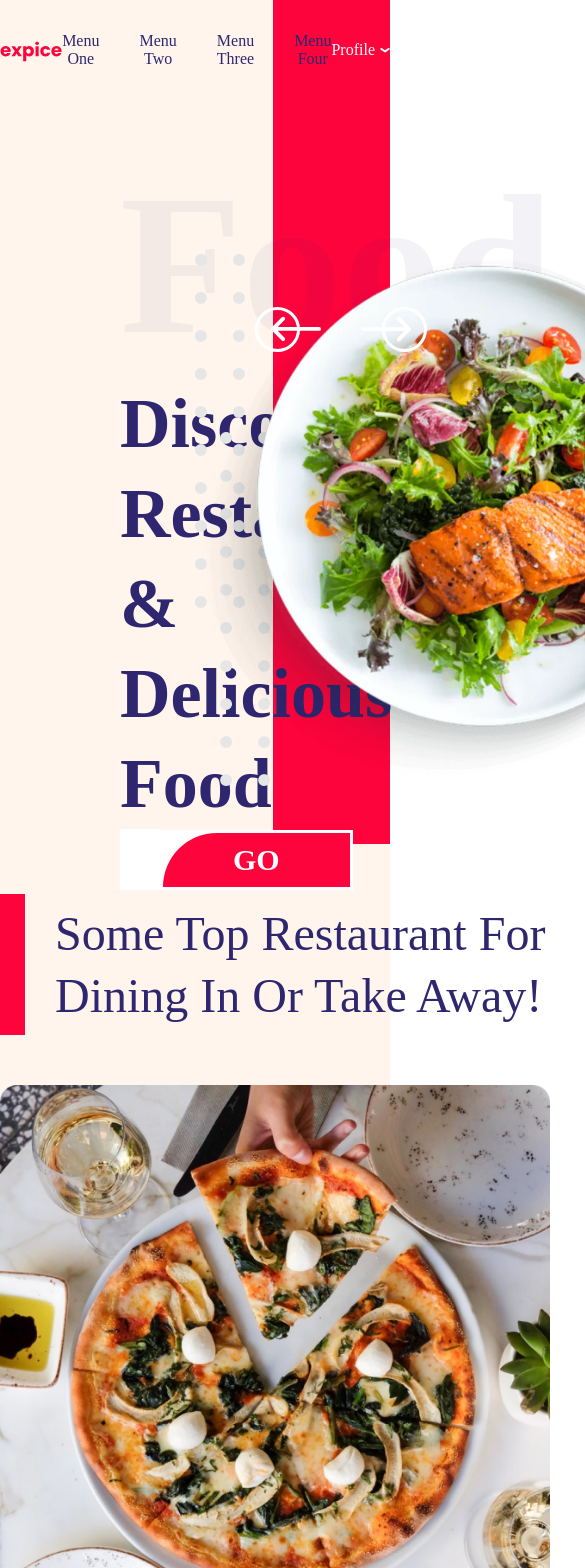
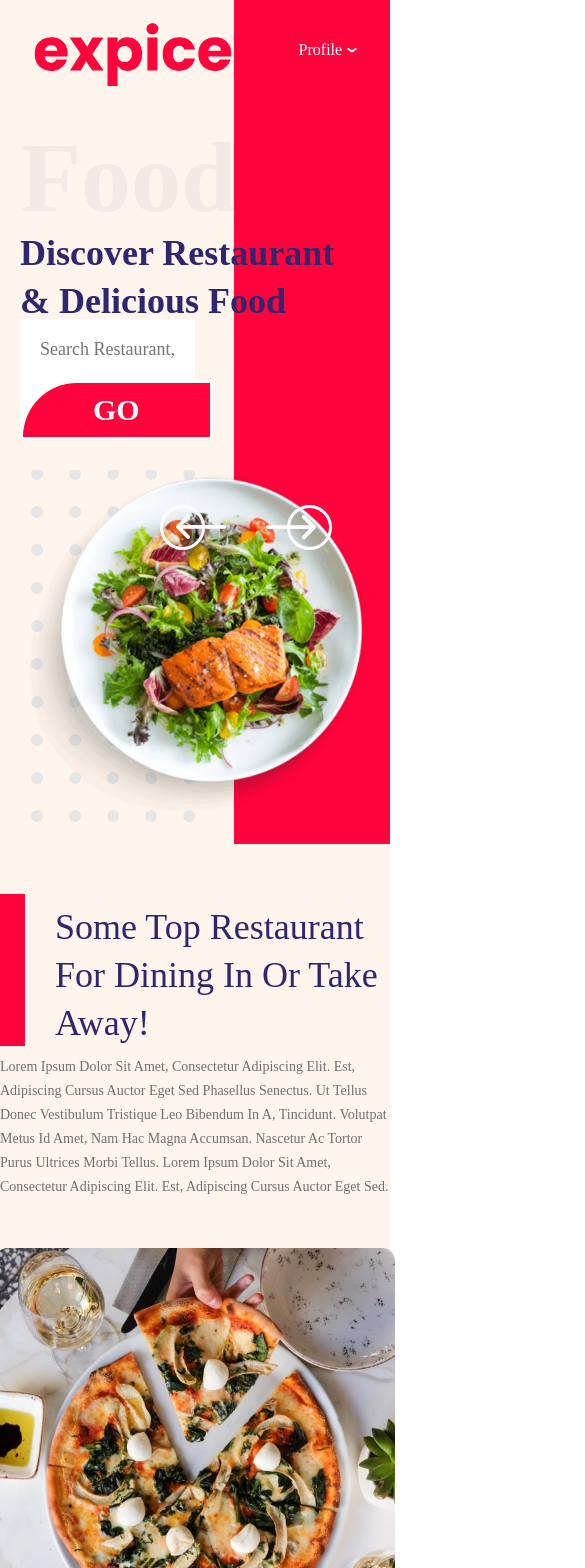
Before and after one commit to isroilomonjonov/restaurant, a Next.js app: page / in a window 390 px wide. Shown: the top 1568 px of the page, 585 px wide, since content can reach past the window. Built offline with nearby package versions, Linux system fonts and the light colour scheme.

Commit message:
all components get responsive

```diff
--- a/src/app/page.tsx
+++ b/src/app/page.tsx
@@ -44,12 +44,14 @@ export default function Home() {
             adipiscing elit. Est, adipiscing cursus auctor eget sed.
           </p>
         </div>
-        <div className={`${styles.foods}`}>
+        <div className={`${styles.foodsContainer}`}>
+          <div className={`${styles.foods}`}>
           {foodCardData.map((e) => (
             <FoodCard key={e.id} data={e} />
           ))}
-          <SeeMore />
+        </div><SeeMore />
         </div>
+
       </div>
       <div className={`${styles.bookingSection}`}>
         <Image
--- a/src/components/FoodCard/foodCard.tsx
+++ b/src/components/FoodCard/foodCard.tsx
@@ -7,13 +7,8 @@ import { FoodCardItem } from "@/interface/food";
 export const FoodCard = ({ data }: { data: FoodCardItem }) => {
   return (
     <div className="box">
-      <div className="element-wrapper">
-        <div
-          className="element"
-          style={{ backgroundImage: `url(${data.img})` }}
-        >
+      <div className="element" style={{ backgroundImage: `url(${data.img})` }}>
         <div className="fire-water">
-            <div className="overlap">
             <div className="rectangle">
               <div className="rectangle2">
                 <h1 className="text-wrap">{data.name}</h1>
@@ -33,7 +28,5 @@ export const FoodCard = ({ data }: { data: FoodCardItem }) => {
         </div>
       </div>
     </div>
-      </div>
-    </div>
   );
 };
--- a/src/components/FoodCard/style.css
+++ b/src/components/FoodCard/style.css
@@ -1,10 +1,3 @@
-.element-wrapper {
-  border: 0px none;
-  height: 600px;
-  width: 600px;
-  cursor: pointer;
-}
-
 .element {
   display: flex;
   align-items: flex-end;
@@ -30,7 +23,6 @@
   display: flex;
   flex-direction: column;
 }
-
 .rectangle2 {
   padding: 4rem 6rem;
   display: flex;
@@ -38,7 +30,7 @@
   flex-direction: column;
 }
 
-.element-wrapper:hover .rectangle {
+.element:hover .rectangle {
   opacity: 1;
 }
 
@@ -89,3 +81,22 @@
   line-height: 2.4rem;
   text-transform: capitalize;
 }
+@media (max-width: 528px) {
+  .element {
+    width: 40rem;
+    height: 42rem;
+    align-items: flex-end;
+    justify-content: flex-start;
+  }
+  .rectangle {
+    width: 40rem;
+  }
+  .book-now-btn {
+    width: 16rem;
+    height: 4.4615rem;
+    flex-shrink: 0;
+  }
+  .we-are-all-about-we {
+    width: 100%;
+  }
+}
--- a/src/components/FoodCard2/foodCard2.module.css
+++ b/src/components/FoodCard2/foodCard2.module.css
@@ -53,3 +53,11 @@
   font-weight: 700;
   text-transform: capitalize;
 }
+@media (max-width:600px) {
+  .imgContainer{
+    width: 32rem;
+  }
+  .textContainer{
+    width: 32rem;
+  }
+}
--- a/src/components/Footer/footer.module.css
+++ b/src/components/Footer/footer.module.css
@@ -8,7 +8,7 @@
   gap: 2rem;
   position: relative;
 }
-.footer img{
+.footer img {
   width: 45rem;
   height: 76rem;
   flex-shrink: 0;
@@ -51,6 +51,7 @@
 .inputContainer {
   display: flex;
   align-items: center;
+  justify-content: space-between;
   width: 54.4rem;
   height: 9rem;
   flex-shrink: 0;
@@ -91,7 +92,27 @@
   text-transform: capitalize;
   cursor: pointer;
 }
-.ul li:hover{
+.ul li:hover {
   opacity: 0.7;
-
 }
+@media (max-width: 1067px) {
+  .footer img {
+    display: none;
+  }
+}
+@media (max-width: 600px) {
+  .inputContainer {
+    width: 37.9rem;
+    height: 6rem;
+    flex-shrink: 0;
+  }
+  .inputContainer button {
+    margin-right: 1rem;
+  }
+  .footer h2 {
+    width: 100%;
+  }
+  .footerP {
+    width: 100%;
+  }
+}
--- a/src/components/Hero/hero.module.css
+++ b/src/components/Hero/hero.module.css
@@ -1,5 +1,5 @@
 .container {
-  height: 100vh;
+  min-height: 100vh;
   background: linear-gradient(
     to right,
     #fff5ec 0%,
@@ -100,15 +100,12 @@
   animation-name: example;
   animation-duration: 2s;
 }
-.imgContainer{
+.imgContainer {
   border-radius: 50%;
-
 }
 @keyframes example {
   0% {
     transform: rotateZ(0deg);
-    width: 530px;
-    height: 530px;
   }
   /* 40% {
     width: 450px;
@@ -116,7 +113,97 @@
   } */
   100% {
     transform: rotateZ(360deg);
-    width: 530px;
-    height: 530px;
   }
 }
+
+@media (max-width: 1280px) {
+  .container {
+    background: linear-gradient(
+      to right,
+      #fff5ec 0%,
+      #fff5ec 60%,
+      #fe043c 60%,
+      #fe043c 100%
+    );
+  }
+  .hero {
+    flex-direction: column;
+    padding: 0rem 0rem;
+  }
+  .main {
+    color: #2e266f;
+    font-size: 10rem;
+    font-family: Poppins;
+    font-style: normal;
+    font-weight: 900;
+    line-height: normal;
+    opacity: 0.05000000074505806;
+    text-transform: capitalize;
+  }
+  .title {
+    color: #2e266f;
+    font-size: 3.6rem;
+    font-family: Poppins;
+    font-style: normal;
+    font-weight: 700;
+    line-height: 4.8rem;
+    text-transform: capitalize;
+    display: flex;
+    width: 38.3rem;
+    height: 8.4rem;
+    flex-direction: column;
+    justify-content: center;
+    flex-shrink: 0;
+  }
+  .right {
+    margin-top: 3rem;
+    display: flex;
+    position: relative;
+    align-items: center;
+    justify-content: space-between;
+    height: 70%;
+    background: url("../../assets/images/backgroundDots.png");
+    background-repeat: no-repeat;
+    background-position: right bottom;
+  }
+  .right img {
+    width: 430px;
+    height: 430px;
+    border-radius: 50%;
+  }
+}
+@media (max-width: 600px) {
+  .hero {
+    align-items: start;
+    padding: 2rem;
+  }
+  .right img {
+    width: 350px;
+    height: 350px;
+    border-radius: 50%;
+  }
+  .searchContainer{
+    flex-wrap: wrap;
+    width: 100%;
+  }
+  .searchContainer input {
+    width:100%;
+  }
+}
+@media (max-width: 400px) {
+  .title {
+    color: #2e266f;
+    font-family: Poppins;
+    font-size: 3.6rem;
+    font-style: normal;
+    font-weight: 700;
+    line-height: 4.8rem;
+    text-transform: capitalize;
+    display: flex;
+    width: 33.3rem;
+    flex-direction: column;
+    justify-content: center;
+    flex-shrink: 0;
+  }
+
+}
--- a/src/components/Navbar/navbar.module.css
+++ b/src/components/Navbar/navbar.module.css
@@ -50,3 +50,9 @@
   cursor: pointer;
   gap: 0.5rem;
 }
+
+@media (max-width: 1280px) {
+  .linkContainer {
+    display: none;
+  }
+}
--- a/src/styles/page.module.css
+++ b/src/styles/page.module.css
@@ -9,6 +9,7 @@
   display: flex;
   align-items: center;
   justify-content: space-around;
+  flex-wrap: wrap;
 }
 .first {
   display: flex;
@@ -46,8 +47,48 @@
 .foods {
   display: flex;
   align-items: center;
+  justify-content: center;
+  gap: 2rem;
   padding-top: 5rem;
   flex-wrap: wrap;
+}
+.foodsContainer {
+  display: flex;
+  align-items: center;
+  justify-content: center;
+  flex-wrap: wrap;
+}
+@media (max-width: 700px) {
+  .firstDiv p {
+    margin-top: 1rem;
+    color: #707070;
+    font-size: 1.4rem;
+    font-family: Poppins;
+    font-style: normal;
+    font-weight: 400;
+    line-height: 2.4rem;
+    text-transform: capitalize;
+    display: flex;
+    width: 100%;
+    height: 14.2rem;
+    flex-direction: column;
+    justify-content: center;
+    flex-shrink: 0;
+  }
+  .first p {
+    color: #2e266f;
+    font-family: Poppins;
+    font-size: 3.6rem;
+    font-style: normal;
+    font-weight: 500;
+    line-height: 4.8rem;
+    text-transform: capitalize;
+    display: flex;
+    width: 36.4rem;
+    flex-direction: column;
+    justify-content: center;
+    flex-shrink: 0;
+  }
 }
 
 /* Booking section*/
@@ -96,13 +137,15 @@
   text-transform: lowercase;
 }
 .bookingInputDiv {
-  position: relative;
+  display: flex;
+  align-items: center;
+  justify-content: center;
   background: #fff;
   box-shadow: 2px 2px 30px 2px #fff5ec;
 }
 .bookingInputDiv input {
   outline: none;
-  width: 54.4rem;
+  width: 40.4rem;
   height: 9rem;
   padding: 4rem;
   flex-shrink: 0;
@@ -116,9 +159,6 @@
   border: none;
 }
 .bookingInputDiv button {
-  left: 68%;
-  top: 7%;
-  position: absolute;
   padding: 2rem 6rem;
   flex-shrink: 0;
   background: #fe043c;
@@ -130,6 +170,29 @@
   font-weight: 600;
   text-transform: uppercase;
   border: none;
+}
+
+@media (max-width: 955px) {
+  .bookingRightLettuce {
+    display: none;
+  }
+  .bookingLeftLettuce {
+    display: none;
+  }
+  .bookingMain {
+    width: 100%;
+  }
+}
+@media (max-width: 530px) {
+  .bookingInputDiv input {
+    width: 27.3rem;
+    height: 5.1rem;
+    flex-shrink: 0;
+  }
+  .bookingInputDiv button {
+    padding: 1rem 3rem;
+    flex-shrink: 0;
+  }
 }
 
 /* Foods section*/
@@ -172,13 +235,57 @@
   justify-content: space-around;
   flex-wrap: wrap;
 }
-
-/* Foods section*/
+@media (max-width: 700px) {
+  .foodsMain p {
+    color: #707070;
+    text-align: center;
+    font-size: 1.4rem;
+    font-family: Poppins;
+    font-style: normal;
+    font-weight: 400;
+    line-height: 2.4rem;
+    text-transform: capitalize;
+    display: flex;
+    width: 51.4rem;
+    height: 6.5rem;
+    flex-direction: column;
+    justify-content: center;
+    flex-shrink: 0;
+  }
+  .foodsMain h2 {
+    color: #2e266f;
+    font-size: 3.6rem;
+    font-family: Poppins;
+    font-style: normal;
+    font-weight: 500;
+    line-height: 6.2rem;
+    text-transform: capitalize;
+  }
+}
+@media (max-width: 500px) {
+  .foodsMain p {
+    color: #707070;
+    text-align: center;
+    font-size: 1.4rem;
+    font-family: Poppins;
+    font-style: normal;
+    font-weight: 400;
+    line-height: 2.4rem;
+    text-transform: capitalize;
+    display: flex;
+    width: 100%;
+    height: 6.5rem;
+    flex-direction: column;
+    justify-content: center;
+    flex-shrink: 0;
+  }
+}
+/* Download section*/
 .downloadSection {
   display: flex;
   align-items: center;
   justify-content: center;
-  height: 100vh;
+  min-height: 100vh;
   background: #ffedde;
 }
 .downloadSectionLeft {
@@ -223,8 +330,7 @@
   line-height: 6.2rem;
   text-transform: capitalize;
   display: flex;
-  width: 47.5rem;
-  height: 12.2rem;
+  /* max-width: 47.5rem; */
   flex-direction: column;
   justify-content: center;
   flex-shrink: 0;
@@ -253,15 +359,15 @@
   display: flex;
   align-items: center;
   justify-content: center;
-  gap:2rem;
+  gap: 2rem;
 }
 .downloadSectionDownload {
   cursor: pointer;
   display: flex;
   align-items: center;
-  gap:2rem;
+  gap: 2rem;
   flex-shrink: 0;
-  padding: .5rem 2rem;
+  padding: 0.5rem 2rem;
   flex-shrink: 0;
   border-radius: 1rem;
   background: #000;
@@ -273,7 +379,7 @@
   flex-direction: column;
 }
 .downloadSectionMainFirst {
-  color: #FFF;
+  color: #fff;
   font-size: 1.2rem;
   font-family: Poppins;
   font-style: normal;
@@ -282,7 +388,7 @@
   text-transform: capitalize;
 }
 .downloadSectionMainLast {
-  color: #FFF;
+  color: #fff;
   font-size: 1.8rem;
   font-family: Poppins;
   font-style: normal;
@@ -290,3 +396,60 @@
   line-height: 2.4rem;
   text-transform: capitalize;
 }
+
+@media (max-width: 916px) {
+  .downloadSection {
+    flex-direction: column;
+  }
+  .downloadSectionLeft {
+    padding-top: 6rem;
+    width: 100%;
+    display: flex;
+    align-items: center;
+    justify-content: start;
+  }
+  .downloadSectionLeftLettuce {
+    width: 34.8755rem;
+    height: 35.3906rem;
+    transform: rotate(-15.334deg);
+    flex-shrink: 0;
+  }
+  .downloadSectionLeft img {
+    position: static;
+  }
+  .downloadSectionLeftLettuce {
+    display: none;
+  }
+  .downloadSectionRightMain h2 {
+    display: flex;
+    width: 35rem;
+    height: 7.9rem;
+    flex-direction: column;
+    justify-content: center;
+    flex-shrink: 0;
+    color: #2e266f;
+    font-family: Poppins;
+    font-size: 3.6rem;
+    font-style: normal;
+    font-weight: 500;
+    line-height: 4.8rem;
+    text-transform: capitalize;
+  }
+  .downloadSectionRightMain {
+    gap: 1rem;
+  }
+  .downloadSectionLeft .p {
+    display: flex;
+    width: 34.9rem;
+    flex-direction: column;
+    justify-content: center;
+    flex-shrink: 0;
+    color: #707070;
+    font-family: Poppins;
+    font-size: 1.4rem;
+    font-style: normal;
+    font-weight: 400;
+    line-height: 2.4rem;
+    text-transform: capitalize;
+  }
+}
```
Lines whose indentation alone changed are shown as unchanged.
